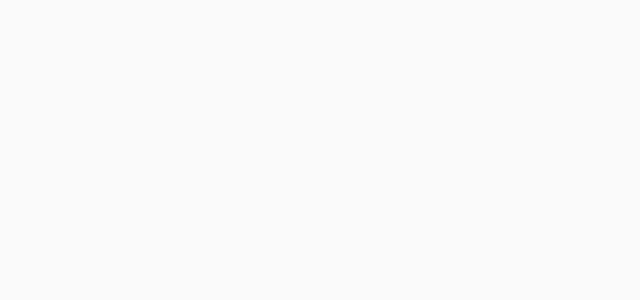
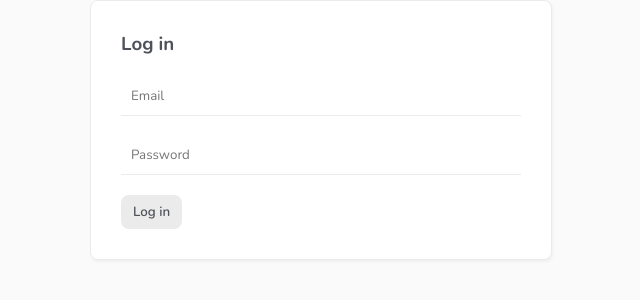
Before and after one commit to francoisedumas/muso-ninja, a Vue app: page /login in a window 1280 px wide. Before the commit this address had no page. Shown: the top 300 px of the page, without its empty margins (319-959 px from the left). Built offline with nearby package versions, Linux system fonts and the light colour scheme.

Commit message:
Add login form

```diff
--- a/src/router/index.js
+++ b/src/router/index.js
@@ -1,11 +1,17 @@
 import { createRouter, createWebHistory } from 'vue-router'
 import Home from '../views/Home.vue'
+import Login from '../views/auth/Login.vue'
 
 const routes = [
   {
     path: '/',
     name: 'Home',
     component: Home
+  },
+  {
+    path: '/login',
+    name: 'Login',
+    component: Login
   },
 ]
 
--- /dev/null
+++ b/src/views/auth/Login.vue
@@ -0,0 +1,36 @@
+<template>
+  <form @submit.prevent="handleSubmit">
+    <h3>Log in</h3>
+    <input type="email" placeholder="Email" v-model="email">
+    <input type="password" placeholder="Password" v-model="password">
+    <div v-if="error" class="error">{{ error }}</div>
+    <button>Log in</button>
+  </form>
+</template>
+
+<script>
+import useLogin from '@/composables/useLogin'
+import { ref } from 'vue'
+
+export default {
+  setup() {
+    const { error, login } = useLogin()
+
+    const email = ref('')
+    const password = ref('')
+
+    const handleSubmit = async () => {
+      const res = await login(email.value, password.value)
+      if (!error.value) {
+        console.log('user logged in')
+      }
+    }
+
+    return { email, password, handleSubmit, error }
+  }
+}
+</script>
+
+<style>
+
+</style>
```
Also changed, not shown: 1 other file (tests, documents, lock files or other folders).
